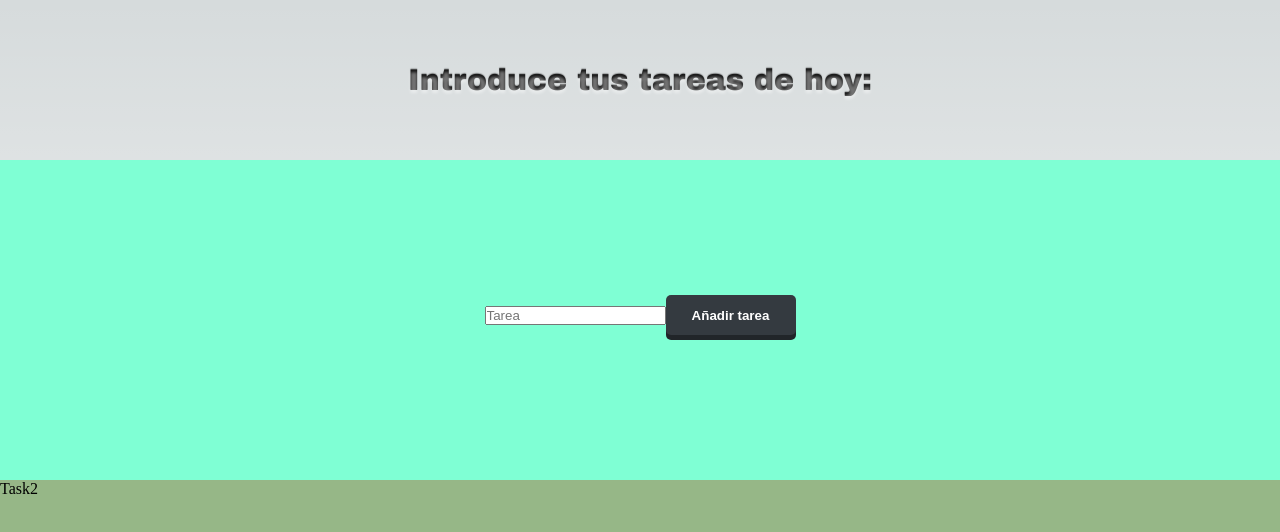
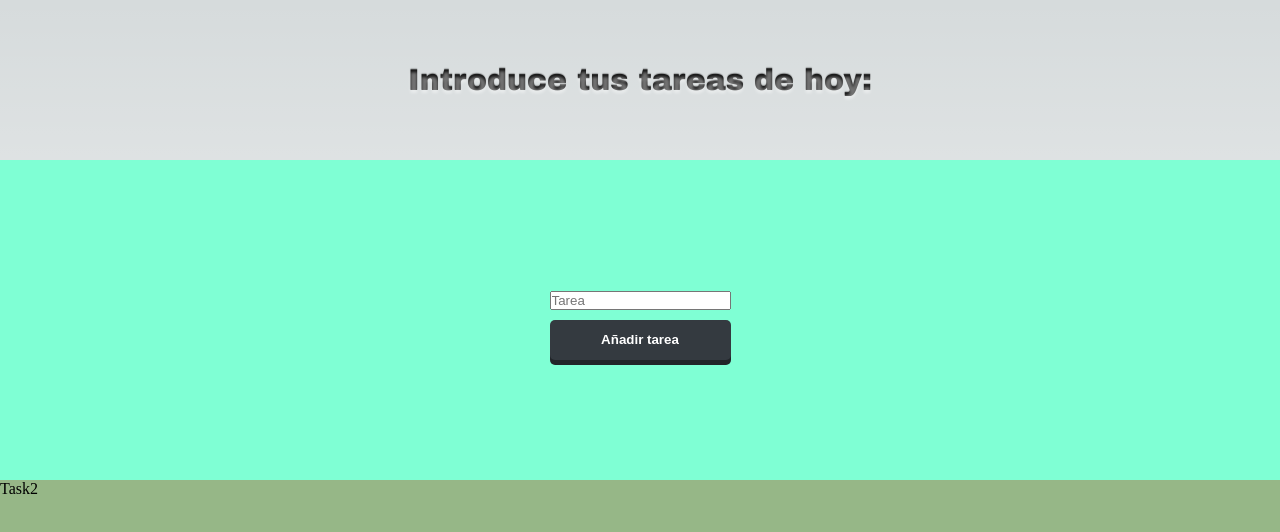
Before and after one commit to Aluonam/pt_301223, a Next.js app: page / in a window 1280 px wide. Shown: the top 532 px of the page. Built offline with nearby package versions, Linux system fonts and the light colour scheme.

Commit message:
fix: change name inputAndButton div in css

```diff
--- a/components/header/Header.module.css
+++ b/components/header/Header.module.css
@@ -17,4 +17,4 @@
         background-clip: text;
         color: transparent;
         text-shadow: 0px 3px 3px rgba(255,255,255,0.4),0px -1px 1px rgba(0,0,0,0.3);
-        }
+}
--- a/components/task1/Task1.jsx
+++ b/components/task1/Task1.jsx
@@ -37,8 +37,6 @@ const Task1 = () => {
   return (
     <div className={style.container}>
 
-
-
       <div  className={style.inputAndButton}>
         <input placeholder='Tarea' type='text' onChange={(e)=>{setTaskUser(e.target.value)}} value={taskUser}></input>
         <button onClick={()=>{addTask()}} className={style.buttonBlack}>Añadir tarea</button>
--- a/components/task1/Task1.module.css
+++ b/components/task1/Task1.module.css
@@ -9,7 +9,7 @@
     align-items: center;
 }
 
-.inputButton{
+.inputAndButton{
     margin-top: 30px;
     display: flex;
     flex-direction: column;
```
